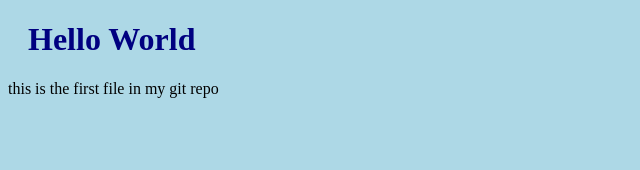
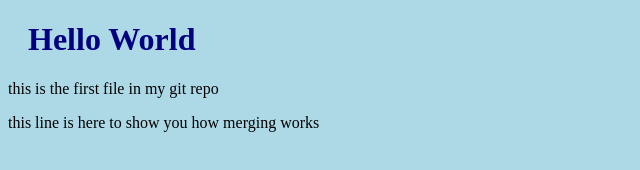
Before and after one commit to GULSLHANMARSKOLE/Portfolio, a plain HTML site: page index.html in a window 1280 px wide. Shown: the whole page, without its empty margins (0-640 px from the left). Drawn offline with Linux system fonts and the light colour scheme.

Commit message:
updated index.html with emergency fix

```diff
--- a/index.html
+++ b/index.html
@@ -9,6 +9,7 @@
 <body>
     <h1>Hello World</h1>
     <p>this is the first file in my git repo</p>
+    <p>this line is here to show you how merging works</p>
 
 
 </body>
```
